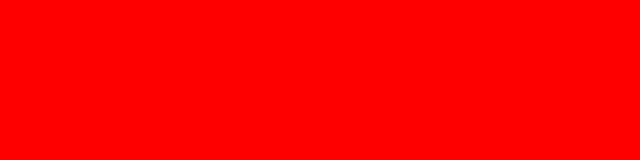
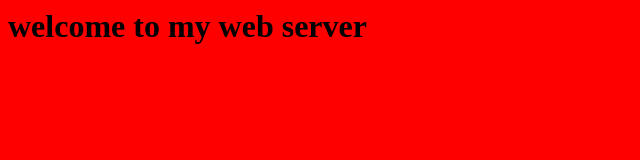
Before and after one commit to vedika-1108/project2026, a plain HTML site: page index.html in a window 1280 px wide. Shown: the whole page, without its empty margins (0-640 px from the left). Drawn offline with Linux system fonts and the light colour scheme.

Commit message:
update done

```diff
--- a/index.html
+++ b/index.html
@@ -4,4 +4,6 @@
 
 	</head>
 	<body bgcolor=red>
+		<h1> welcome to my web server</h1>
+	</body>
 </html>
```
